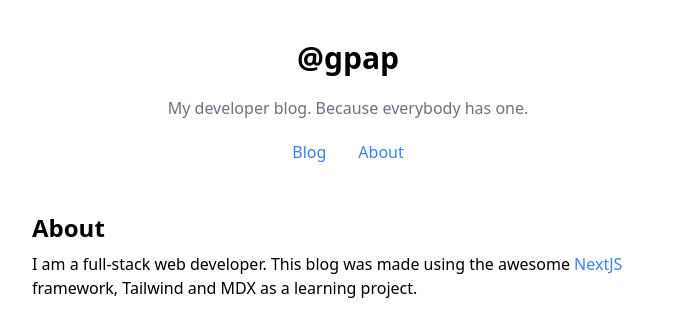
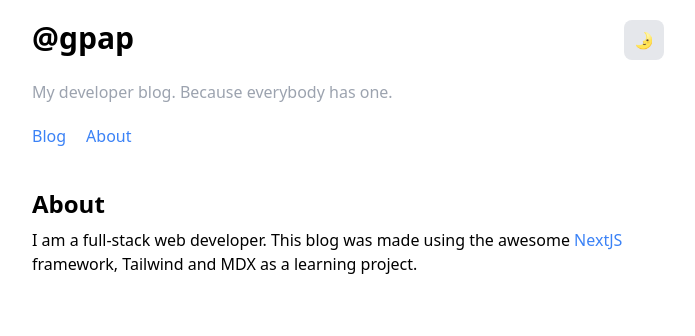
Before and after one commit to gergelypap/blog, a Next.js app: page /about in a window 1280 px wide. Shown: the top 336 px of the page, without its empty margins (292-987 px from the left). Built offline with nearby package versions, Linux system fonts and the light colour scheme; a small style sheet from the web is missing.

Commit message:
feat: add dark mode

```diff
--- a/components/Header.tsx
+++ b/components/Header.tsx
@@ -1,20 +1,24 @@
 import Link from "next/link";
+import ThemeSwitch from "./ThemeSwitch";
 
 export default function Header() {
   return (
-    <header className="flex flex-col items-center justify-center p-5">
-      <h1 className="text-3xl font-bold">
+    <header className=" p-5">
+      <div className="float-right">
+        <ThemeSwitch />
+      </div>
+      <h1 className="h-10 text-3xl font-bold">
         <Link href="/">
-          <a className="py-5 inline-block text-inherit hover:no-underline">@gpap</a>
+          <a className="inline-block text-inherit hover:no-underline">@gpap</a>
         </Link>
       </h1>
-      <p className="mb-3 text-gray-500 text-center">My developer blog. Because everybody has one.</p>
+      <p className="my-5 text-gray-400 ">My developer blog. Because everybody has one.</p>
       <nav className="">
         <Link href="/blog">
-          <a className="p-2 mx-2 inline-block">Blog</a>
+          <a className="mr-5 inline-block">Blog</a>
         </Link>
         <Link href="/about">
-          <a className="p-2 mx-2 inline-block">About</a>
+          <a className="mr-5 inline-block">About</a>
         </Link>
       </nav>
     </header>
--- a/components/Post/PostDate.tsx
+++ b/components/Post/PostDate.tsx
@@ -7,7 +7,7 @@ interface Props {
 
 export default function PostDate({ post }: Props) {
   return (
-    <span className="text-sm text-gray-500 inline-block mb-5">
+    <span className="text-sm text-gray-400 inline-block mb-5">
       <time title={`Published at ${prettyDate(post.meta.createdAt)}`} dateTime={post.meta.createdAt}>
         {prettyDate(post.meta.createdAt)}
       </time>
--- /dev/null
+++ b/components/ThemeSwitch.tsx
@@ -0,0 +1,25 @@
+import { useTheme } from "next-themes";
+import { useEffect, useState } from "react";
+
+export default function ThemeSwitch() {
+  const [mounted, setMounted] = useState(false);
+  const { resolvedTheme, setTheme } = useTheme();
+
+  // When mounted on client, now we can show the UI
+  useEffect(() => setMounted(true), []);
+
+  if (!mounted) return null;
+
+  const isLight = resolvedTheme === "light";
+
+  return (
+    <button
+      className="w-10 h-10 bg-gray-200 rounded-lg dark:bg-gray-600 flex items-center justify-center  hover:ring-2 ring-gray-300  transition-all"
+      aria-label={`Switch to ${isLight ? "dark" : "light"} theme`}
+      title={`Switch to ${isLight ? "dark" : "light"} theme`}
+      onClick={() => setTheme(isLight ? "dark" : "light")}
+    >
+      {isLight ? "🌛" : "🌞"}
+    </button>
+  );
+}
--- a/package.json
+++ b/package.json
@@ -13,6 +13,7 @@
   "dependencies": {
     "mdx-bundler": "^9.0.0",
     "next": "12.1.3",
+    "next-themes": "^0.1.1",
     "prism-themes": "^1.9.0",
     "react": "^17.0.2",
     "react-dom": "^17.0.2",
--- a/pages/_app.tsx
+++ b/pages/_app.tsx
@@ -1,11 +1,13 @@
 import Header from "@components/Header";
 import "@styles/globals.css";
+import { ThemeProvider } from "next-themes";
 import type { AppProps } from "next/app";
 // TODO: Support dark and light mode, load only on blog post pages.
 import "prism-themes/themes/prism-one-dark.css";
 
 function App({ Component, pageProps }: AppProps) {
   return (
+    <ThemeProvider forcedTheme={Component.theme || undefined} attribute="class">
       <div className="flex justify-center">
         <div className="w-full max-w-2xl">
           <Header></Header>
@@ -14,6 +16,7 @@ function App({ Component, pageProps }: AppProps) {
           </main>
         </div>
       </div>
+    </ThemeProvider>
   );
 }
 
--- a/tailwind.config.js
+++ b/tailwind.config.js
@@ -1,5 +1,7 @@
 module.exports = {
+  mode: "jit",
   content: ["./pages/**/*.{js,ts,jsx,tsx}", "./components/**/*.{js,ts,jsx,tsx}"],
+  darkMode: "class",
   theme: {
     extend: {},
   },
```
Also changed, not shown: 1 other file (tests, documents, lock files or other folders). Lines whose indentation alone changed are shown as unchanged.
